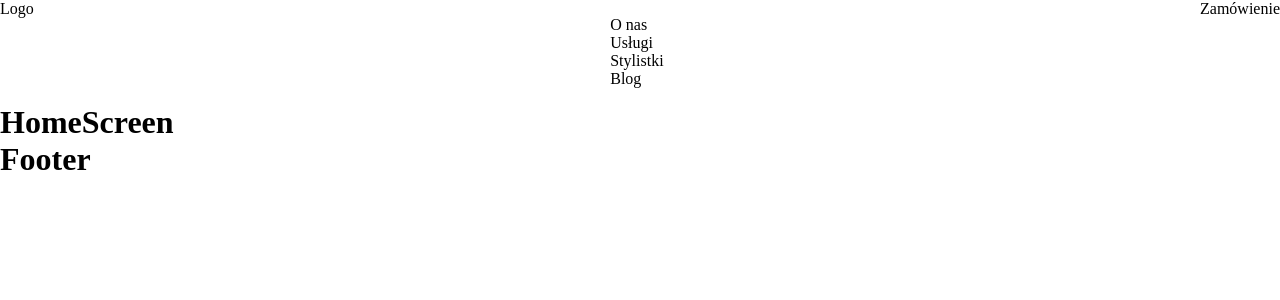
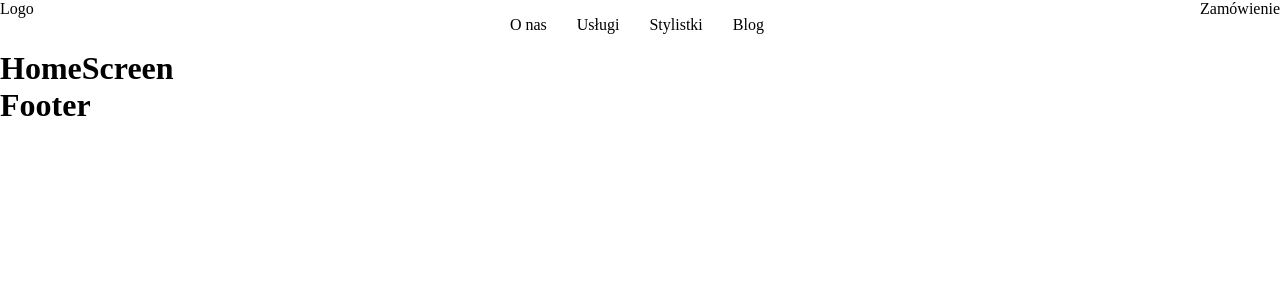
Before and after one commit to Tom245-hub/mobile-salon, a React (Create React App) app: page / in a window 1280 px wide. Shown: the top 300 px of the page. Built offline with nearby package versions, Linux system fonts and the light colour scheme.

Commit message:
2 -  Add items menu

```diff
--- a/src/style/css/Style.css
+++ b/src/style/css/Style.css
@@ -23,3 +23,11 @@ header {
   display: flex;
   justify-content: space-between;
 }
+
+header .top-menu {
+  display: flex;
+}
+
+header .top-menu .menu-item {
+  margin: 0 15px;
+}
--- a/src/style/scss/_header.scss
+++ b/src/style/scss/_header.scss
@@ -1,4 +1,11 @@
 header {
     display: flex;
     justify-content: space-between;
+
+    .top-menu {
+        display: flex;
+        .menu-item {
+            margin: 0 15px;
+        }
+    }
 }
--- a/src/views/layout/Header.js
+++ b/src/views/layout/Header.js
@@ -6,12 +6,11 @@ const Header = () => {
         <header>
             <div>Logo</div>
             <div>
-                <ul>
-                    <li>O nas</li>
-                    <li>Usługi</li>
-                    <li>Stylistki</li>
-                    <li>Blog</li>
-
+                <ul className="top-menu">
+                    <li className="menu-item">O nas</li>
+                    <li className="menu-item">Usługi</li>
+                    <li className="menu-item">Stylistki</li>
+                    <li className="menu-item">Blog</li>
                 </ul>
             </div>
             <div>Zamówienie</div>
```
